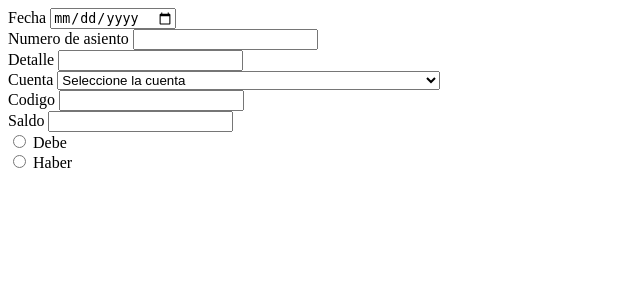
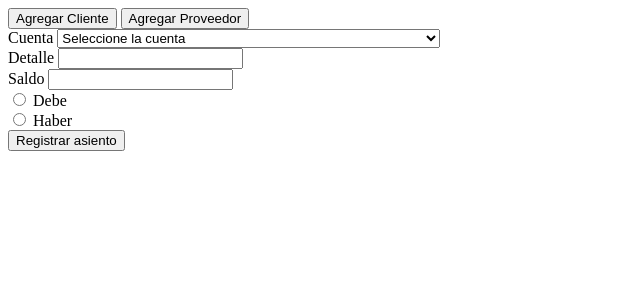
Before and after one commit to Lucasst97/economiaEmpresarial, a PHP site: page /vista/Agregar_libro_diario.php in a window 1280 px wide. Shown: the top 300 px of the page, without its empty margins (0-640 px from the left). Run offline with PHP 8.4, Linux system fonts and the light colour scheme; data comes from the database, SQL or seed files in the repository; some libraries are stand-ins or nearby versions.

Commit message:
cositas
exis de

```diff
--- a/Economia/vista/Agregar_libro_diario.php
+++ b/Economia/vista/Agregar_libro_diario.php
@@ -1,18 +1,41 @@
 <?php
     include("../modelo/conex.php");
     include("../modelo/modelo.php");
-    $SeleccionTotalDeCuentas=SeleccionTotalDeCuentas();
+    $SeleccionTotalDeCuentas = SeleccionTotalDeCuentas();
+
 ?>
 <!-- modal formulario para ingresar un asiento contable -->
 <link href="https://cdn.jsdelivr.net/npm/select2@4.1.0-rc.0/dist/css/select2.min.css" rel="stylesheet" />
 <script src="https://cdn.jsdelivr.net/npm/select2@4.1.0-rc.0/dist/js/select2.min.js"></script>
 <script>
     $(document).ready(function() {
-    $('.js-example-basic-single').select2();
-});
+        $('.js-example-basic-single').select2();
+    });
+
+    function AgregarClienteLibroDiario() {
+        $("#Modal_libro_diario").modal('show');
+        $.ajax({
+            type: "post",
+            url: "vista/Agregar_cliente.php",
+            success: function(response) {
+                $("#modal-body").html(response);
+            }
+        });
+    }
+
+    function AgregarProveedorLibroDiario() {
+        $("#Modal_libro_diario").modal('show');
+        $.ajax({
+            type: "post",
+            url: "vista/Agregar_proveedor.php",
+            success: function(response) {
+                $("#modal-body").html(response);
+            }
+        });
+    }
 </script>
 <style>
-    .select-cuenta{
+    .select-cuenta {
         display: block;
         width: 100%;
         padding: 0.375rem 0.75rem;
@@ -27,40 +50,31 @@
         -moz-appearance: none;
         appearance: none;
         border-radius: 0.25rem;
-        transition: border-color .15s ease-in-out,box-shadow .15s ease-in-out;
+        transition: border-color .15s ease-in-out, box-shadow .15s ease-in-out;
     }
 </style>
 <div class="container">
     <div>
         <h5 class="modal-title" id="exampleModalLabel"></h5>
+        <button class="btn btn-info ml-3" onclick="javascript:AgregarClienteLibroDiario()">Agregar Cliente</button>
+        <button class="btn btn-info ml-3" onclick="javascript:AgregarProveedorLibroDiario()">Agregar Proveedor</button>
     </div>
     <div>
+
         <form action="modelo/insertar_libro_diario.php" method="POST">
-            <div class="form-group mt-1">
-                <label for="fecha">Fecha</label>
-                <input type="date" class="form-control" name="fecha" id="fecha" required>
-            </div>
-            <div class="form-group mt-3">
-                <label for="numero_asiento">Numero de asiento</label>
-                <input type="number" class="form-control" name="numero_asiento" id="numero_asiento" required>
-            </div>
-            <div class="form-group mt-3">
-                <label for="detalle">Detalle</label>
-                <input type="text" class="form-control" name="detalle" id="detalle" required>
-            </div>
             <div class="form-group mt-3">
                 <label for="cuenta">Cuenta</label>
                 <select name="" class="js-example-basic-multiple form-select" id="">
                     <option value="">Seleccione la cuenta</option>
                     <?php
-                        while($reg_cuenta=mysqli_fetch_array($SeleccionTotalDeCuentas)){ ?>
-                            <option><?php echo $reg_cuenta['nombre_cuenta'] ?></option>
+                    while ($reg_cuenta = mysqli_fetch_array($SeleccionTotalDeCuentas)) { ?>
+                        <option><?php echo $reg_cuenta['nombre_cuenta'] ?></option>
                     <?php } ?>
                 </select>
             </div>
             <div class="form-group mt-3">
-                <label for="codigo">Codigo</label>
-                <input type="number" class="form-control" name="codigo" id="codigo" required>
+                <label for="detalle">Detalle</label>
+                <input type="text" class="form-control" name="detalle" id="detalle" required>
             </div>
             <!-- saldo -->
             <div class="form-group mt-3">
@@ -78,6 +92,8 @@
                     <label class="form-check-label" for="inlineRadio2">Haber</label>
                 </div>
             </div>
+            <div class="form-group mt-3">
+                <button type="submit" class="btn btn-primary">Registrar asiento</button>
         </form>
     </div>
 </div>
```
Also changed, not shown: Economia/vista/Agregar_cliente.php (+17 -10 lines), Economia/vista/Agregar_proveedor.php (+25 -9 lines).
